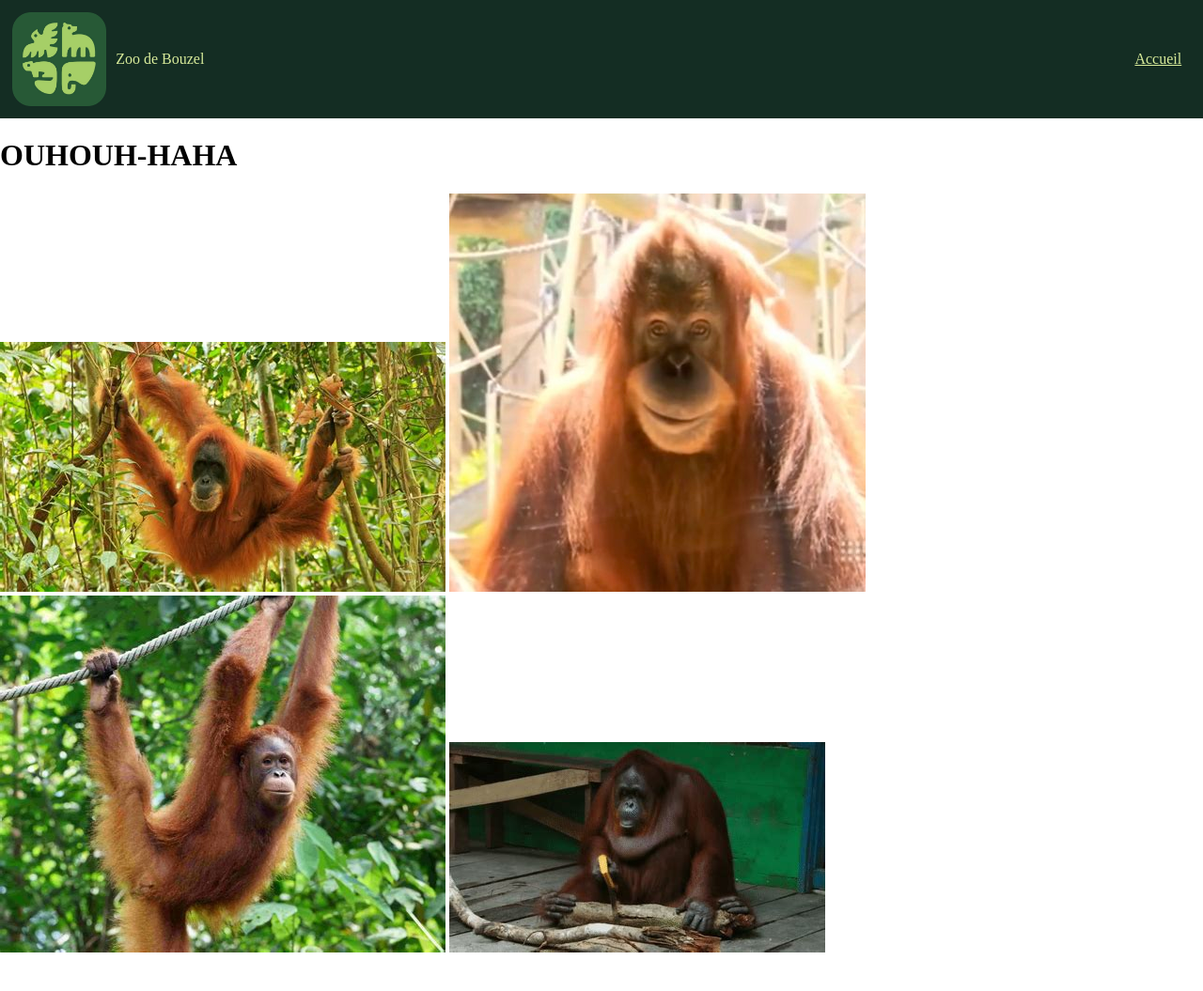
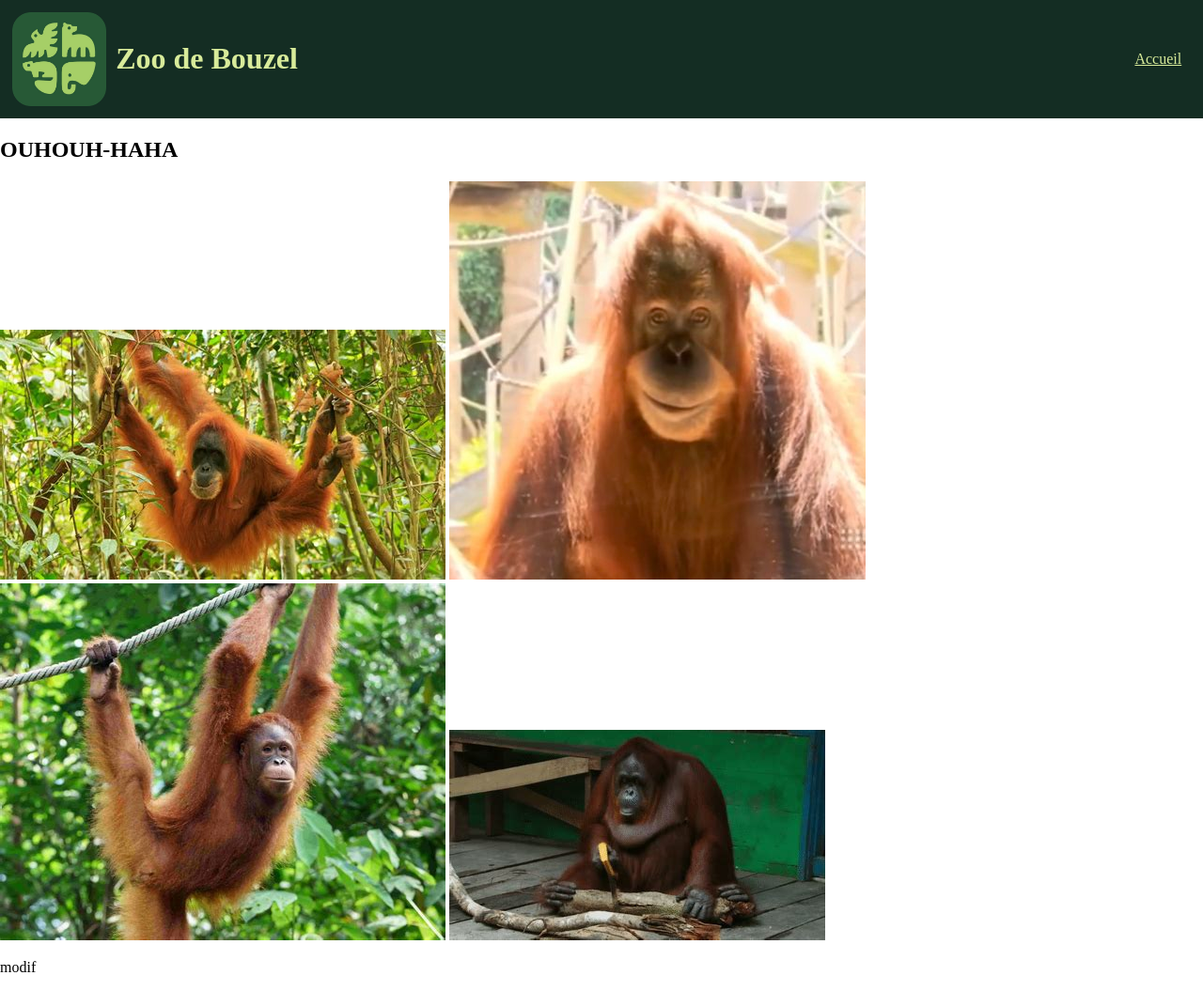
Before and after one commit to Clement-Barre/Projet-R1.02, a plain HTML site: page pages/animalGabriel.html in a window 1280 px wide. Shown: the whole page at 94% size. Before the commit the page ends 1018 px from the top, so only its background shows below. Drawn offline with Linux system fonts and the light colour scheme.

Commit message:
Refactor header structure and update heading levels in animalGabriel.html for improved semantics

```diff
--- a/pages/animalGabriel.html
+++ b/pages/animalGabriel.html
@@ -10,14 +10,15 @@
 <body>
     <header>
         <img id="logo_header" src="../Autres/logo.png">
-        <p class= "in_header_footer">Zoo de Bouzel</p>
+        <h1 class= "in_header_footer">Zoo de Bouzel</h1>
         <p><a class= "in_header_footer" href="../index.html">Accueil</a></p>
     </header>
-    <h1>OUHOUH-HAHA</h1>
+    <h2>OUHOUH-HAHA</h2>
     <img src="../Autres/orangoutan_chill.jpg">
     <img src="../Autres/orangoutan_creepy.jpg">
     <img src="../Autres/orangoutan.jpg">
     <img src="../Autres/orangoutan_sawing.jpg">
+    <p>modif</p>
 
 </body>
 
```
Also changed, not shown: 1 other file.
